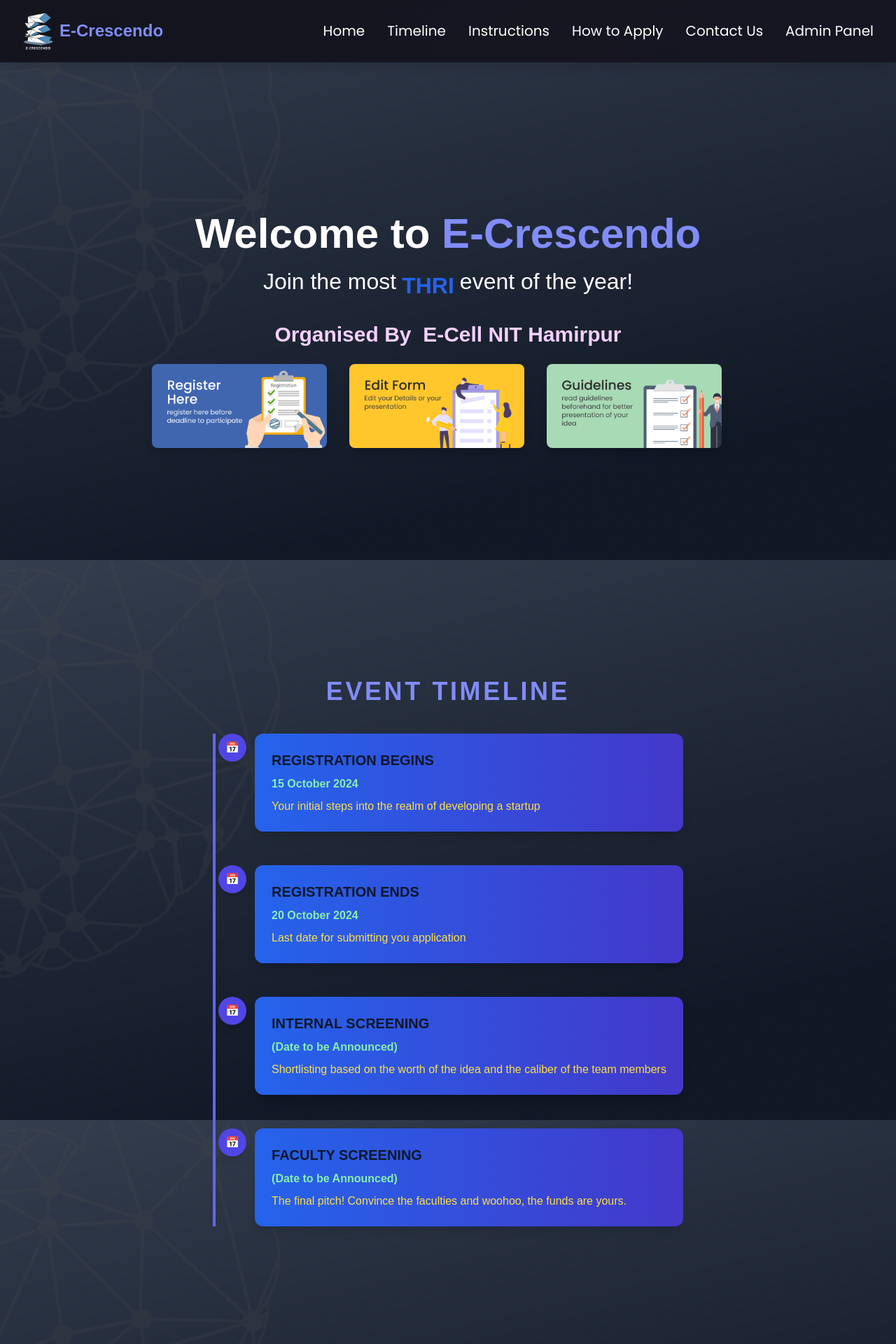
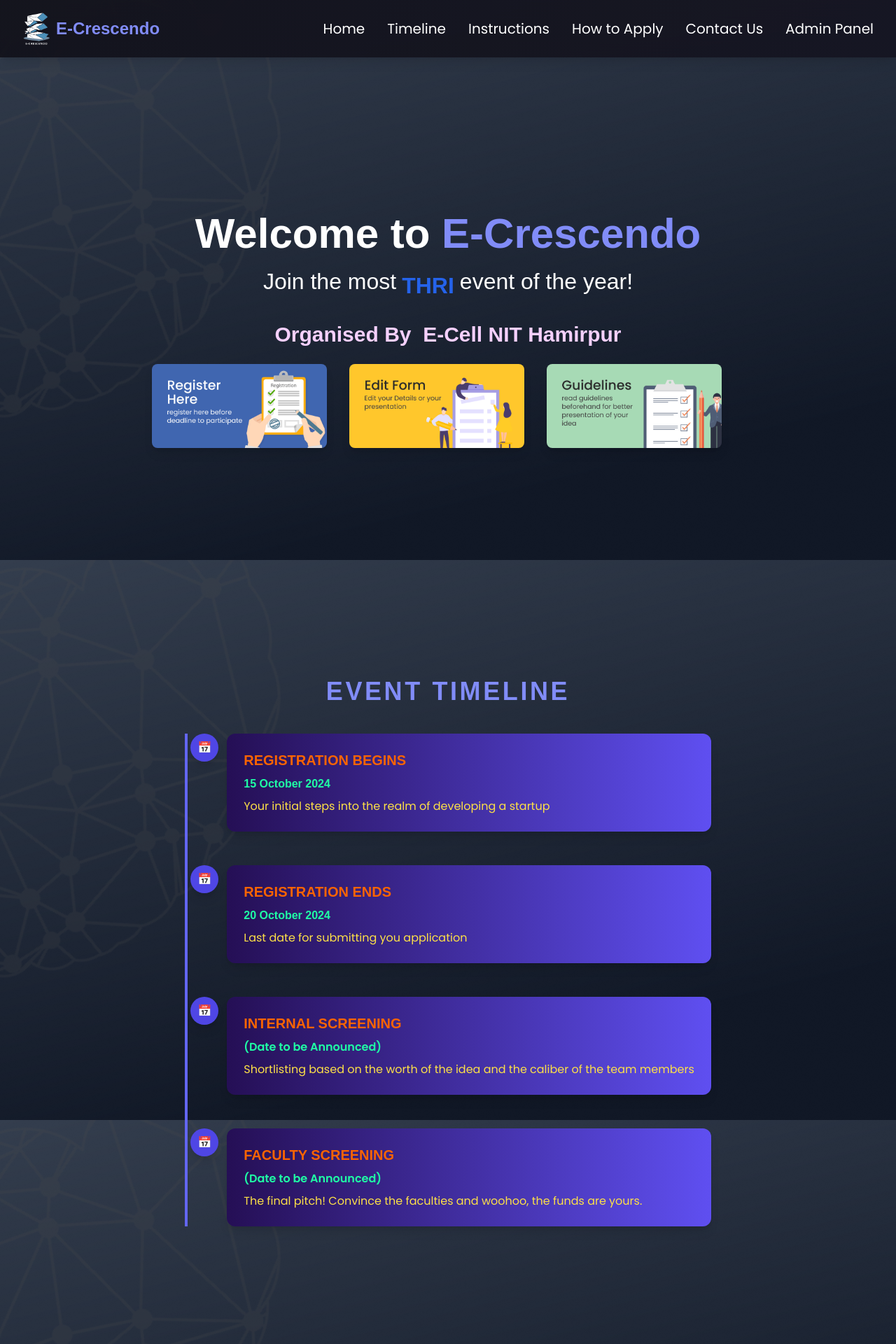
Before and after one commit to ARYAN-PURI/E-Crescendo, a Next.js app: page / in a window 1280 px wide. Shown: the top 1920 px of the page at 70% size. Built offline with nearby package versions, Linux system fonts and the light colour scheme; a web font is replaced by a local one.

Commit message:
adding ui changes in timeline and improving ux

```diff
--- a/src/app/components/NavBar.tsx
+++ b/src/app/components/NavBar.tsx
@@ -12,12 +12,20 @@
     <nav className="w-full fixed top-0 z-50 shadow-lg backdrop-blur-md transition-all duration-300 ease-in-out">
       <div className="max-w-7xl mx-auto px-4 sm:px-6 lg:px-8">
         <div className="flex justify-between items-center py-4">
-          <a href='./guidelines/E-CrescendoBrochure.pdf' download="E-Crescendo ecell-nith 2024 Brochure" className="text-2xl font-bold text-indigo-400 flex items-center">
-            <Image src="/logo.png" alt="Logo" width={45} height={45} />
+          <div
+            className="text-2xl font-bold text-indigo-400 flex items-center cursor-pointer"
+            onClick={() => document.getElementById('home')?.scrollIntoView({ behavior: 'smooth' })}
+          >
+            <Image
+              src="/logo.png"
+              alt="Logo"
+              width={40}
+              height={40}
+            />
             <span className="ml-2">E-Crescendo</span>
-          </a>
+          </div>
+
           <div className="hidden xl:flex space-x-8">
-            {/* Original href links from the previous navbar */}
             <a href="/#home" className="text-white text-xl font-Poppins hover:text-indigo-400 transition transform hover:scale-110">
               Home
             </a>
@@ -34,7 +42,7 @@
               Contact Us
             </a>
             <a href="/AdminPage" className="text-white font-Poppins text-xl hover:text-indigo-400 transition transform hover:scale-110">
-             Admin Panel
+              Admin Panel
             </a>
           </div>
           <button className="xl:hidden text-white" onClick={toggleMenu}>
@@ -44,29 +52,31 @@
           </button>
         </div>
       </div>
-      {isOpen && (
-        <div className="xl:hidden bg-opacity-50 p-4 flex flex-col items-center z-50">
-          {/* Original href links from the previous navbar for mobile */}
-          <a href="/#home" className="block font-Poppins my-2 text-2xl text-cyan-400 transition transform hover:scale-110">
+      <div
+        className={`xl:hidden overflow-hidden transition-all duration-500 ease-in-out ${isOpen ? "max-h-96 opacity-100" : "max-h-0 opacity-0"
+          }`}
+      >
+        <div className="bg-opacity-50 p-4 flex flex-col items-center z-50">
+          <a href="/#home" className="block font-Poppins my-2 text-2xl text-cyan-400 transition transform hover:scale-110" onClick={toggleMenu}>
             Home
           </a>
-          <a href="/#timeline" className="block font-Poppins my-2 text-2xl text-cyan-400 transition transform hover:scale-110">
+          <a href="/#timeline" className="block font-Poppins my-2 text-2xl text-cyan-400 transition transform hover:scale-110" onClick={toggleMenu}>
             Timeline
           </a>
-          <a href="/#instructions" className="block font-Poppins my-2 text-2xl text-cyan-400 transition transform hover:scale-110">
+          <a href="/#instructions" className="block font-Poppins my-2 text-2xl text-cyan-400 transition transform hover:scale-110" onClick={toggleMenu}>
             Instructions
           </a>
-          <a href="/#apply" className="block font-Poppins my-2 text-2xl text-cyan-400 transition transform hover:scale-110">
+          <a href="/#apply" className="block font-Poppins my-2 text-2xl text-cyan-400 transition transform hover:scale-110" onClick={toggleMenu}>
             How to Apply
           </a>
-          <a href="/#contact" className="block font-Poppins my-2 text-2xl text-cyan-400 transition transform hover:scale-110">
+          <a href="/#contact" className="block font-Poppins my-2 text-2xl text-cyan-400 transition transform hover:scale-110" onClick={toggleMenu}>
             Contact Us
           </a>
-          <a href="/AdminPage" className="block font-Poppins my-2 text-2xl text-cyan-400 transition transform hover:scale-110">
+          <a href="/AdminPage" className="block font-Poppins my-2 text-2xl text-cyan-400 transition transform hover:scale-110" onClick={toggleMenu}>
             Admin Panel
           </a>
         </div>
-      )}
+      </div>
     </nav>
   );
 };
--- a/src/app/globals.css
+++ b/src/app/globals.css
@@ -5,6 +5,11 @@
 :root {
   --background: #ffffff;
   --foreground: #171717;
+}
+
+
+html {
+  scroll-behavior: smooth;
 }
 
 body {
--- a/src/app/page.tsx
+++ b/src/app/page.tsx
@@ -67,7 +67,7 @@
         <div className="space-y-4 sm:space-y-0 sm:space-x-8 sm:flex justify-center flex-wrap">
           <Link href="/registrationForm">
             <Image
-              className='rounded-lg shadow-lg hover:scale-105 my-4 hover:border-white hover:border-2'
+              className='transition-transform duration-300 rounded-lg shadow-lg hover:scale-105 my-4 hover:border-white hover:border-2'
               src='/register.png'
               alt="Fill Registration Form"
               width={250}
@@ -75,7 +75,7 @@
           </Link>
           <Link href="/EditResponseForm">
             <Image
-              className='rounded-lg shadow-lg hover:scale-105 my-4 hover:border-white hover:border-2'
+              className='transition-transform duration-300 rounded-lg shadow-lg hover:scale-105 my-4 hover:border-white hover:border-2'
               src='/edit.png'
               alt='Edit Form'
               width={250}
@@ -83,7 +83,7 @@
           </Link>
           <a href="./guidelines/E-crescendo.pdf" download="E-Crescendo ecell-nith 2024 guidelines">
             <Image
-              className='rounded-lg shadow-lg hover:scale-105 my-4 hover:border-white hover:border-2'
+              className=' transition-transform duration-300 rounded-lg shadow-lg hover:scale-105 my-4 hover:border-white hover:border-2'
               src='/guide.png'
               alt='guidelines'
               width={250}
@@ -106,10 +106,10 @@
             <div className="absolute -left-5 top-0 w-10 h-10 bg-indigo-600 text-white rounded-full flex items-center justify-center transition-transform transform group-hover:scale-125 shadow-lg ">
             📅
             </div>
-            <div className=" hover:border-white hover:border ml-8 p-6 bg-gradient-to-r from-blue-600 to-indigo-700 rounded-xl shadow-lg transition-transform transform group-hover:scale-105 group-hover:shadow-2xl duration-300">
-              <h3 className="text-xl font-bold mb-2 text-slate-900 group-hover:text-indigo-200 transition-colors duration-300">REGISTRATION BEGINS</h3>
-              <p className="font-semibold text-green-300">15 October 2024</p>
-              <p className="mt-2 text-yellow-300">Your initial steps into the realm of developing a startup</p>
+            <div className=" hover:border-white hover:border ml-8 p-6 bg-gradient-to-r to-[#5f4ff1] from-[#250f55] rounded-xl shadow-lg transition-transform transform group-hover:scale-105 group-hover:shadow-2xl duration-300">
+              <h3 className="text-xl font-bold mb-2 text-[#fb6400] group-hover:text-[#40e1d1] transition-colors duration-300">REGISTRATION BEGINS</h3>
+              <p className="font-semibold text-[#1fffa5]">15 October 2024</p>
+              <p className="mt-2 text-yellow-300 font-Poppins">Your initial steps into the realm of developing a startup</p>
             </div>
           </div>
 
@@ -117,10 +117,10 @@
             <div className="absolute -left-5 top-0 w-10 h-10 bg-indigo-600 text-white rounded-full flex items-center justify-center transition-transform transform group-hover:scale-125 shadow-lg">
               📅
             </div>
-            <div className=" hover:border-white hover:border ml-8 p-6 bg-gradient-to-r from-blue-600 to-indigo-700 rounded-xl shadow-lg transition-transform transform group-hover:scale-105 group-hover:shadow-2xl duration-300">
-              <h3 className="text-xl font-bold mb-2 text-slate-900 group-hover:text-indigo-200 transition-colors duration-300">REGISTRATION ENDS</h3>
-              <p className="font-semibold text-green-300">20 October 2024</p>
-              <p className="mt-2 text-yellow-300">Last date for submitting you application </p>
+            <div className=" hover:border-white hover:border ml-8 p-6 bg-gradient-to-r to-[#5f4ff1] from-[#250f55] rounded-xl shadow-lg transition-transform transform group-hover:scale-105 group-hover:shadow-2xl duration-300">
+              <h3 className="text-xl font-bold mb-2 text-[#fb6400] group-hover:text-[#40e1d1] transition-colors duration-300">REGISTRATION ENDS</h3>
+              <p className="font-semibold text-[#1fffa5]">20 October 2024</p>
+              <p className="mt-2 text-yellow-300 font-Poppins">Last date for submitting you application </p>
             </div>
           </div>
 
@@ -128,10 +128,10 @@
             <div className="absolute -left-5 top-0 w-10 h-10 bg-indigo-600 text-white rounded-full flex items-center justify-center transition-transform transform group-hover:scale-125 shadow-lg">
               📅
             </div>
-            <div className=" hover:border-white hover:border ml-8 p-6 bg-gradient-to-r from-blue-600 to-indigo-700 rounded-xl shadow-lg transition-transform transform group-hover:scale-105 group-hover:shadow-2xl duration-300">
-              <h3 className="text-xl font-bold mb-2 text-slate-900 group-hover:text-indigo-200 transition-colors duration-300">INTERNAL SCREENING</h3>
-              <p className="font-semibold text-green-300">(Date to be Announced)</p>
-              <p className="mt-2 text-yellow-300">Shortlisting based on the worth of the idea and the caliber of the team members</p>
+            <div className=" hover:border-white hover:border ml-8 p-6 bg-gradient-to-r to-[#5f4ff1] from-[#250f55] rounded-xl shadow-lg transition-transform transform group-hover:scale-105 group-hover:shadow-2xl duration-300">
+              <h3 className="text-xl font-bold mb-2 text-[#fb6400] group-hover:text-[#40e1d1] transition-colors duration-300">INTERNAL SCREENING</h3>
+              <p className="font-semibold text-[#1fffa5] font-Poppins">(Date to be Announced)</p>
+              <p className="mt-2 text-yellow-300 font-Poppins">Shortlisting based on the worth of the idea and the caliber of the team members</p>
             </div>
           </div>
 
@@ -139,10 +139,10 @@
             <div className="absolute -left-5 top-0 w-10 h-10 bg-indigo-600 text-white rounded-full flex items-center justify-center transition-transform transform group-hover:scale-125 shadow-lg">
               📅
             </div>
-            <div className=" hover:border-white hover:border ml-8 p-6 bg-gradient-to-r from-blue-600 to-indigo-700 rounded-xl shadow-lg transition-transform transform group-hover:scale-105 group-hover:shadow-2xl duration-300">
-              <h3 className="text-xl font-bold mb-2 text-slate-900 group-hover:text-indigo-200 transition-colors duration-300">FACULTY SCREENING</h3>
-              <p className="font-semibold text-green-300">(Date to be Announced)</p>
-              <p className="mt-2 text-yellow-300">The final pitch! Convince the faculties and woohoo, the funds are yours.</p>
+            <div className=" hover:border-white hover:border ml-8 p-6 bg-gradient-to-r to-[#5f4ff1] from-[#250f55] rounded-xl shadow-lg transition-transform transform group-hover:scale-105 group-hover:shadow-2xl duration-300">
+              <h3 className="text-xl font-bold mb-2 text-[#fb6400] group-hover:text-[#40e1d1] transition-colors duration-300">FACULTY SCREENING</h3>
+              <p className="font-semibold text-[#1fffa5] font-Poppins">(Date to be Announced)</p>
+              <p className="mt-2 text-yellow-300 font-Poppins">The final pitch! Convince the faculties and woohoo, the funds are yours.</p>
             </div>
           </div>
         </div>
```
Also changed, not shown: src/app/components/Footer.tsx (+7 -7 lines), public/ecell.png.
